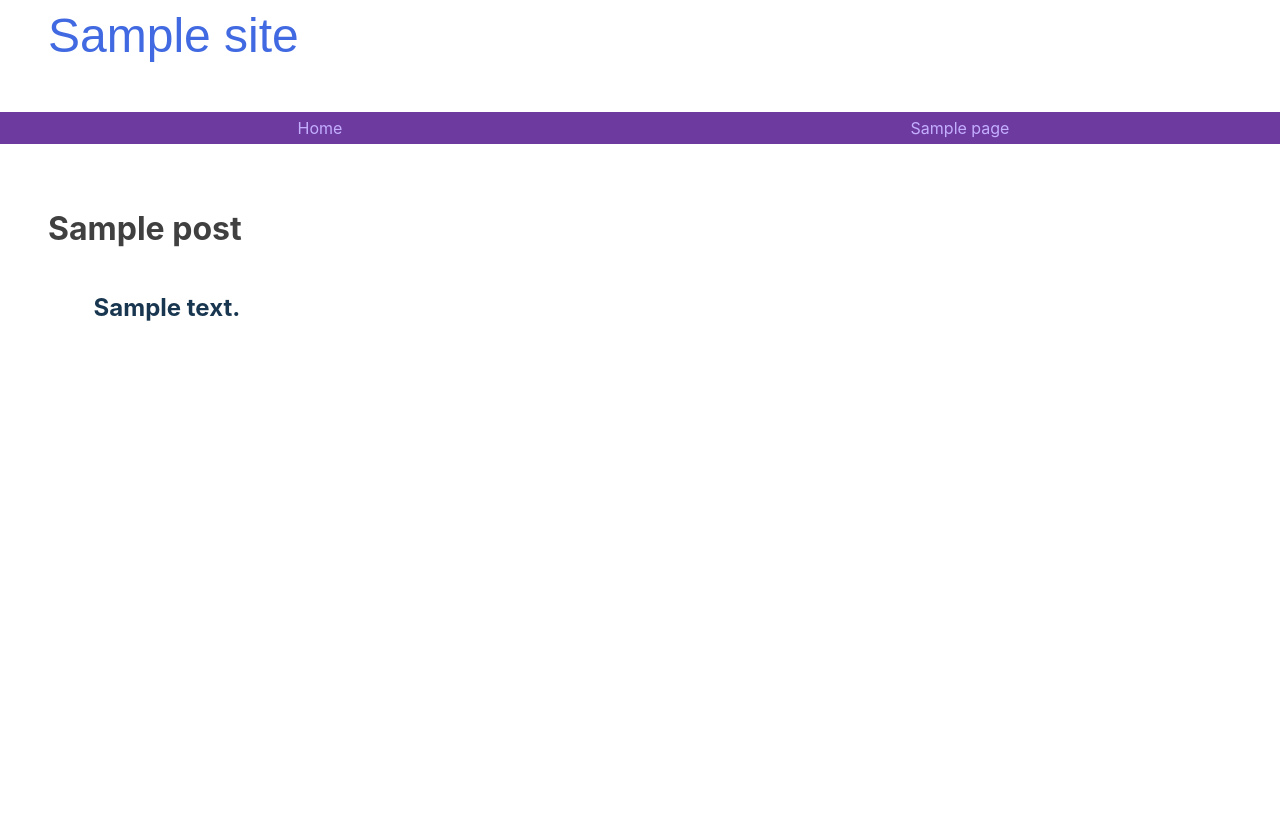
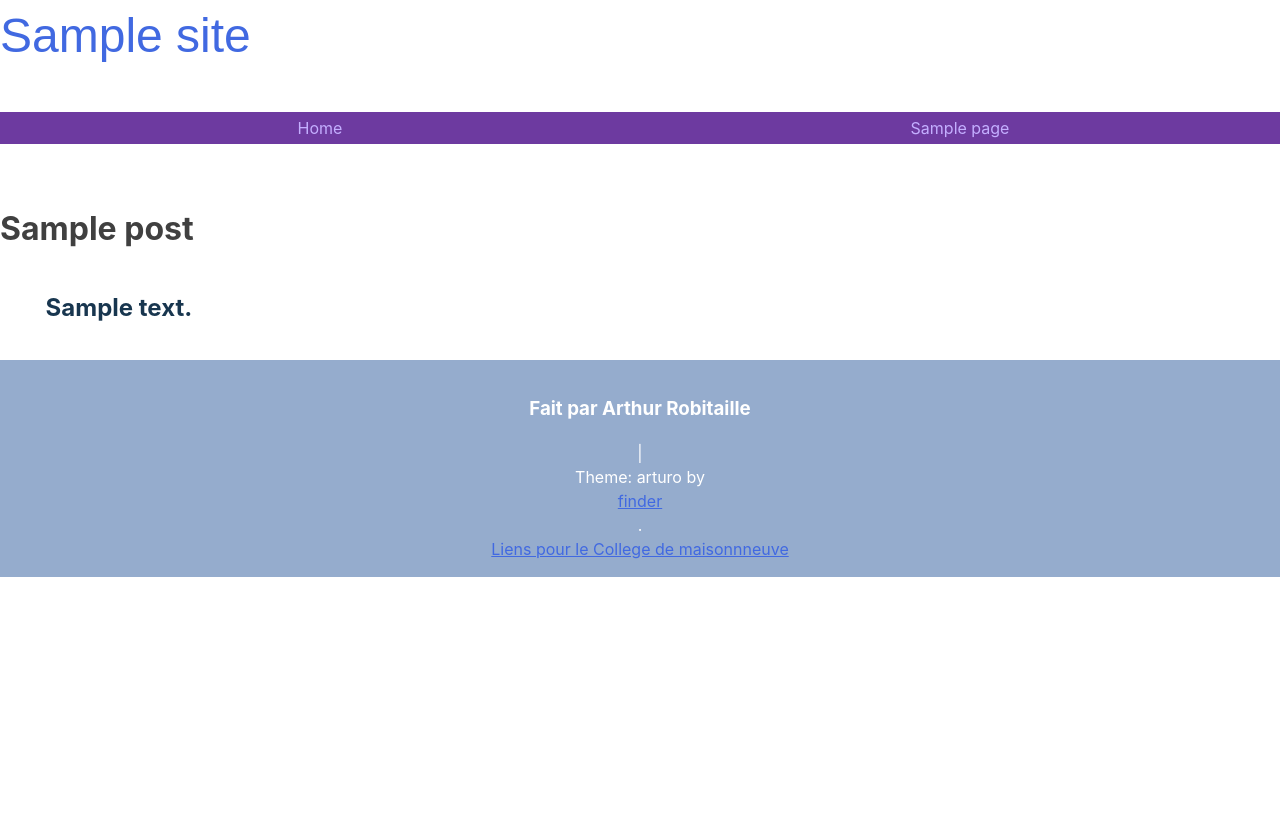
Before and after one commit to Finder-00/lab6, a WordPress theme: template themes/theme-4w4/page.php in a window 1280 px wide; the page is wider, and only the part inside the window is pictured. Run offline with PHP 8.4 and a stand-in for WordPress, Linux system fonts and the light colour scheme; the site name, menu and one post (Sample post) are stand-ins, and other content is empty; some libraries are stand-ins or nearby versions.

Commit message:
fini footer

```diff
--- a/themes/theme-4w4/footer.php
+++ b/themes/theme-4w4/footer.php
@@ -13,18 +13,18 @@
 
 	<footer id="colophon" class="site-footer">
 		<div class="site-info">
-			<a href="<?php echo esc_url( __( 'https://cmaisonneuve.qc.ca', 'theme-4w4' ) ); ?>">
+			<h3>
 				<?php
 				/* translators: %s: CMS name, i.e. WordPress. */
-				printf( esc_html__( 'Fait par %s', 'theme-4w4' ), 'Arthur Robitaille' );
+				printf( 'Fait par Arthur Robitaille', 'theme-4w4' );
 				?>
-			</a>
+			</h3>
 			<span class="sep"> | </span>
 				<?php
 				/* translators: 1: Theme name, 2: Theme author. */
 				printf( esc_html__( 'Theme: %1$s by %2$s.', 'theme-4w4' ), 'arturo', '<a href="http://underscores.me/">finder</a>' );
 				?>
-				<a href="https://cmaisonneuve.qc.ca">liens pour le College de maisonnneuve</a>
+				<a href="https://cmaisonneuve.qc.ca">Liens pour le College de maisonnneuve</a>
 		</div><!-- .site-info -->
 	</footer><!-- #colophon -->
 </div><!-- #page -->
--- a/themes/theme-4w4/sass/layouts/_no-sidebar.scss
+++ b/themes/theme-4w4/sass/layouts/_no-sidebar.scss
@@ -19,10 +19,3 @@
 		#site-navigation - .main-navigation
 
 */
-
-.site-branding, #primary, #colophon{
-	margin-left: 1rem;
-	@include media-desktop{
-		margin-left: 3rem;
-	}
-}
--- a/themes/theme-4w4/sass/local/footer.scss
+++ b/themes/theme-4w4/sass/local/footer.scss
@@ -1,16 +1,17 @@
 footer{ // class du footer
-    background-color: rgb(120, 110, 130) ;
-    color: white;
+    width: 100vw;
     margin: 0;
     div{
+        padding: 1rem 0;
         display: flex;
+        background-color: rgba(11, 63, 140, 0.433);
         flex-direction: column;
-        text-align: center;
         justify-content: center;
         align-items: center;
-        a{
-            color: white;
-            // text-decoration: none;
+        color: white;
+        h3{
+            font-weight: bold;
+            text-decoration: none;
         }
     }
 }
--- a/themes/theme-4w4/style.css
+++ b/themes/theme-4w4/style.css
@@ -656,16 +656,6 @@ textarea {
 		#site-navigation - .main-navigation
 
 */
-.site-branding, #primary, #colophon {
-  margin-left: 1rem;
-}
-
-@media (min-width: 1000px) {
-  .site-branding, #primary, #colophon {
-    margin-left: 3rem;
-  }
-}
-
 /*--------------------------------------------------------------
 # Components
 --------------------------------------------------------------*/
@@ -1487,20 +1477,22 @@ body.home::after {
 }
 
 footer {
-  color: white;
+  width: 100vw;
   margin: 0;
 }
 
 footer div {
+  padding: 1rem 0;
   display: flex;
+  background-color: rgba(11, 63, 140, 0.433);
   flex-direction: column;
-  text-align: center;
   justify-content: center;
   align-items: center;
-}
-
-footer div a {
   color: white;
+}
+
+footer div h3 {
+  font-weight: bold;
   text-decoration: none;
 }
 /*# sourceMappingURL=style.css.map */
```
Also changed, not shown: themes/theme-4w4/sass/footer.css (+7 -5 lines), 2 other files.
